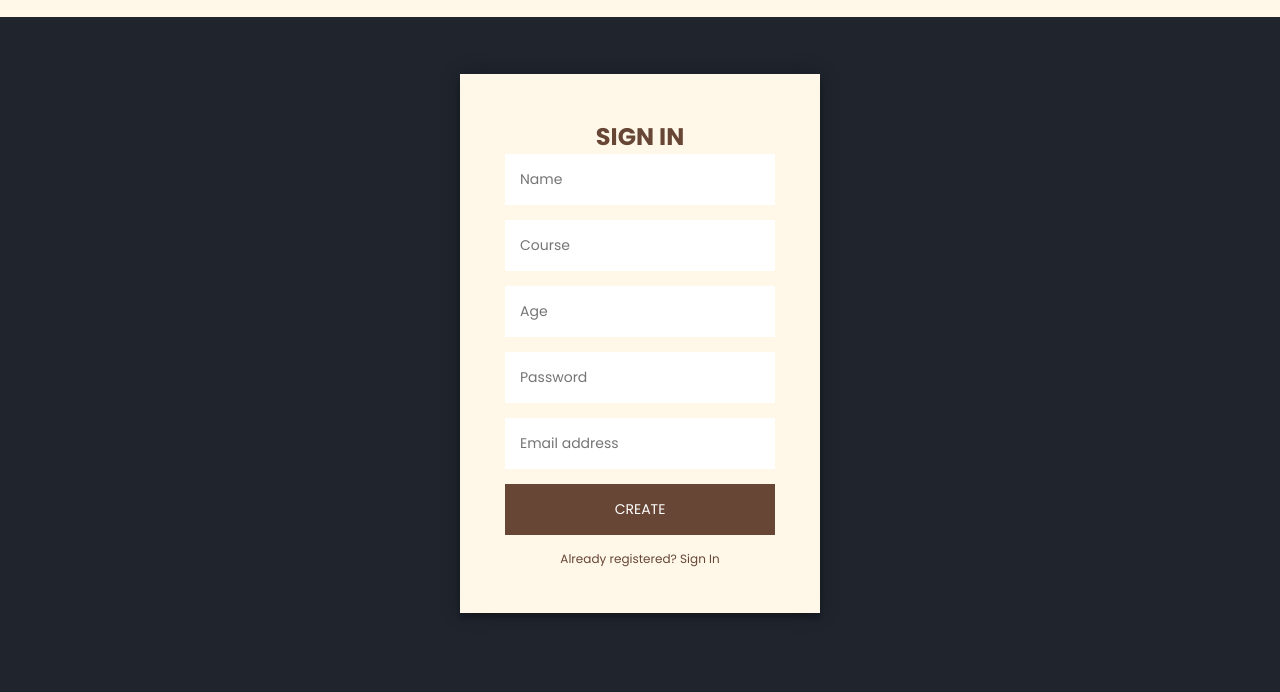
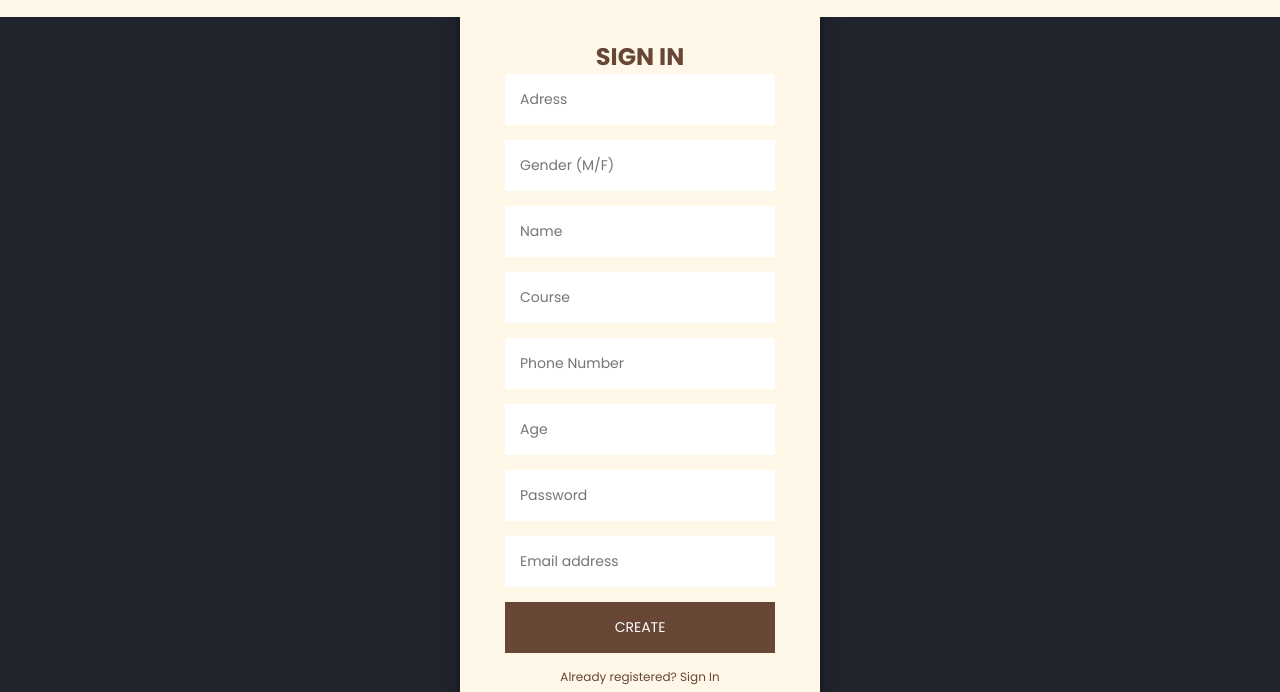
Before and after one commit to RyBoTz/CoolPalUniversity, a plain HTML site: page index.html in a window 1280 px wide. Both pictures are taken after a click on the link "Create an account". Shown: the part 2834-3526 px from the top of the page. Drawn offline with nearby package versions, Linux system fonts and the light colour scheme.

Commit message:
Update index.html

```diff
--- a/index.html
+++ b/index.html
@@ -201,8 +201,11 @@
                 </form>
                 <form class="register-form">
                     <h1>SIGN IN</h1>
+                    <input type="text" placeholder="Adress" required/>
+                    <input type="text" placeholder="Gender (M/F)"required/>
                     <input type="text" placeholder="Name" required/>
                     <input type="text" placeholder="Course" required/>
+                    <input type="text" placeholder="Phone Number" required/>
                     <input type="text" placeholder="Age" required/>
                     <input type="password" placeholder="Password" required/>
                     <input type="email" placeholder="Email address" required/>
```
